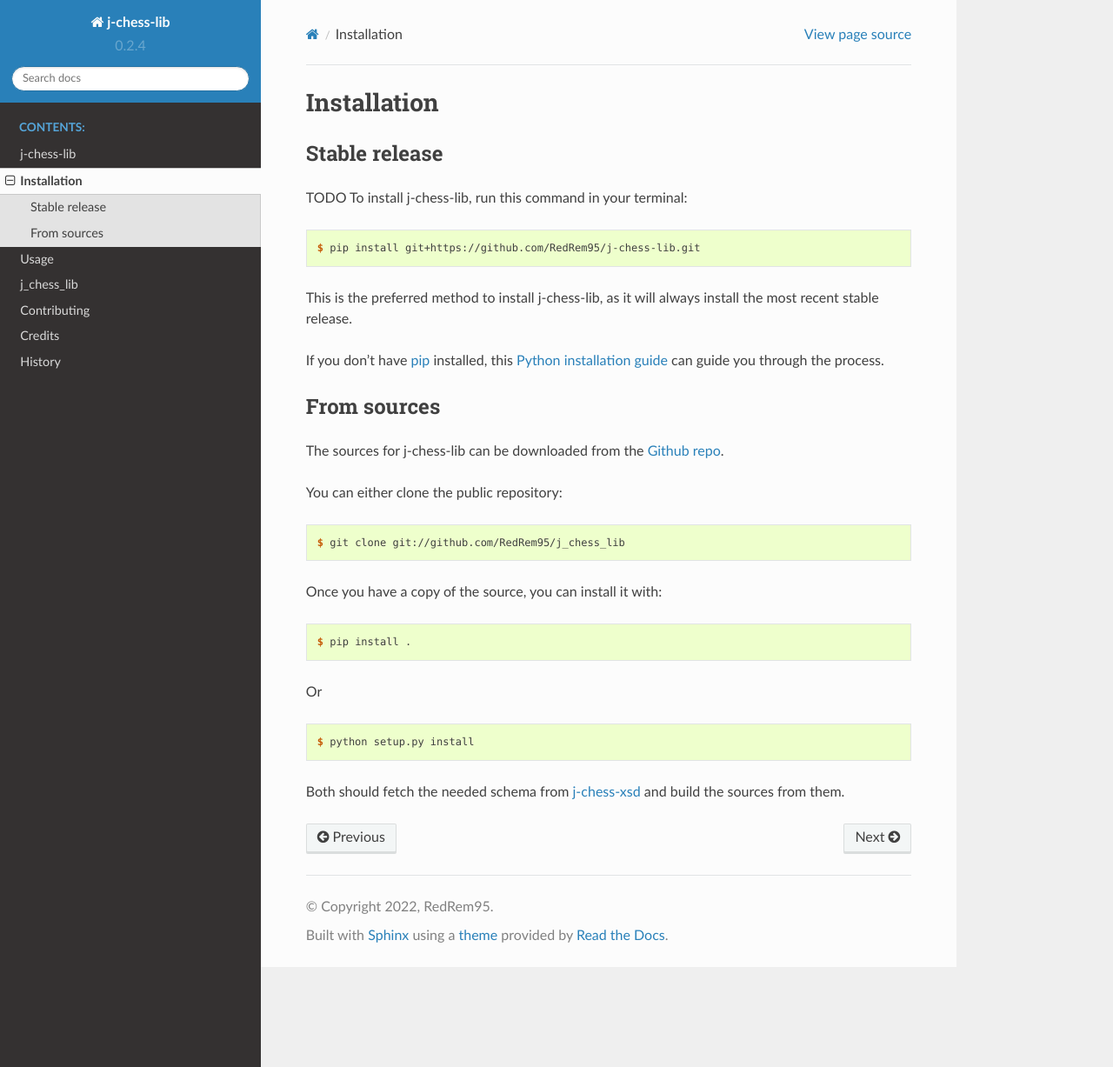
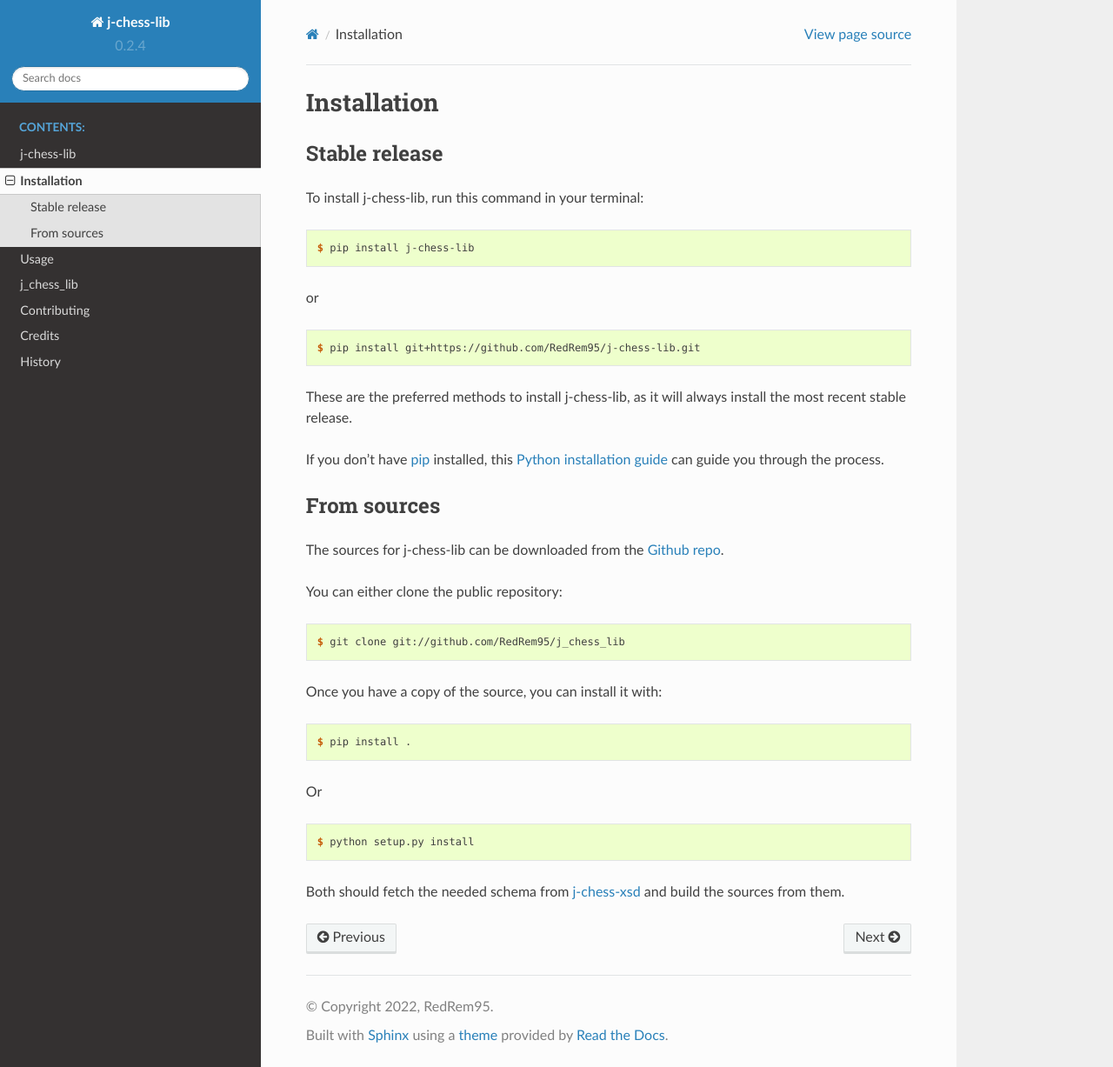
Before and after one commit to RedRem95/j-chess-lib, a Sphinx documentation site: the page built from docs/installation.rst, in a window 1280 px wide and 1227 px high. Shown: the whole window at 87% size. Built offline with Sphinx 7.4.7 and the Read the Docs theme 2.0.0, drawn with Linux system fonts in a browser that asks for light colours.

Commit message:
Library is now available from pypi

```diff
--- a/README.rst
+++ b/README.rst
@@ -35,7 +35,7 @@
 
 .. code-block::
 
-    $ pip install git+https://github.com/RedRem95/j-chess-lib.git
+    $ pip install j-chess-lib
 
 
 See Installation_ for detailed instructions
--- a/docs/installation.rst
+++ b/docs/installation.rst
@@ -8,14 +8,19 @@
 Stable release
 --------------
 
-TODO
 To install j-chess-lib, run this command in your terminal:
+
+.. code-block:: console
+
+    $ pip install j-chess-lib
+
+or
 
 .. code-block:: console
 
     $ pip install git+https://github.com/RedRem95/j-chess-lib.git
 
-This is the preferred method to install j-chess-lib, as it will always install the most recent stable release.
+These are the preferred methods to install j-chess-lib, as it will always install the most recent stable release.
 
 If you don't have `pip`_ installed, this `Python installation guide`_ can guide
 you through the process.
--- a/requirements.txt
+++ /dev/null
@@ -1 +0,0 @@
-xsdata[cli,lxml,soap]
```
Also changed, not shown: setup.py (+3 -4 lines), 1 other file.
